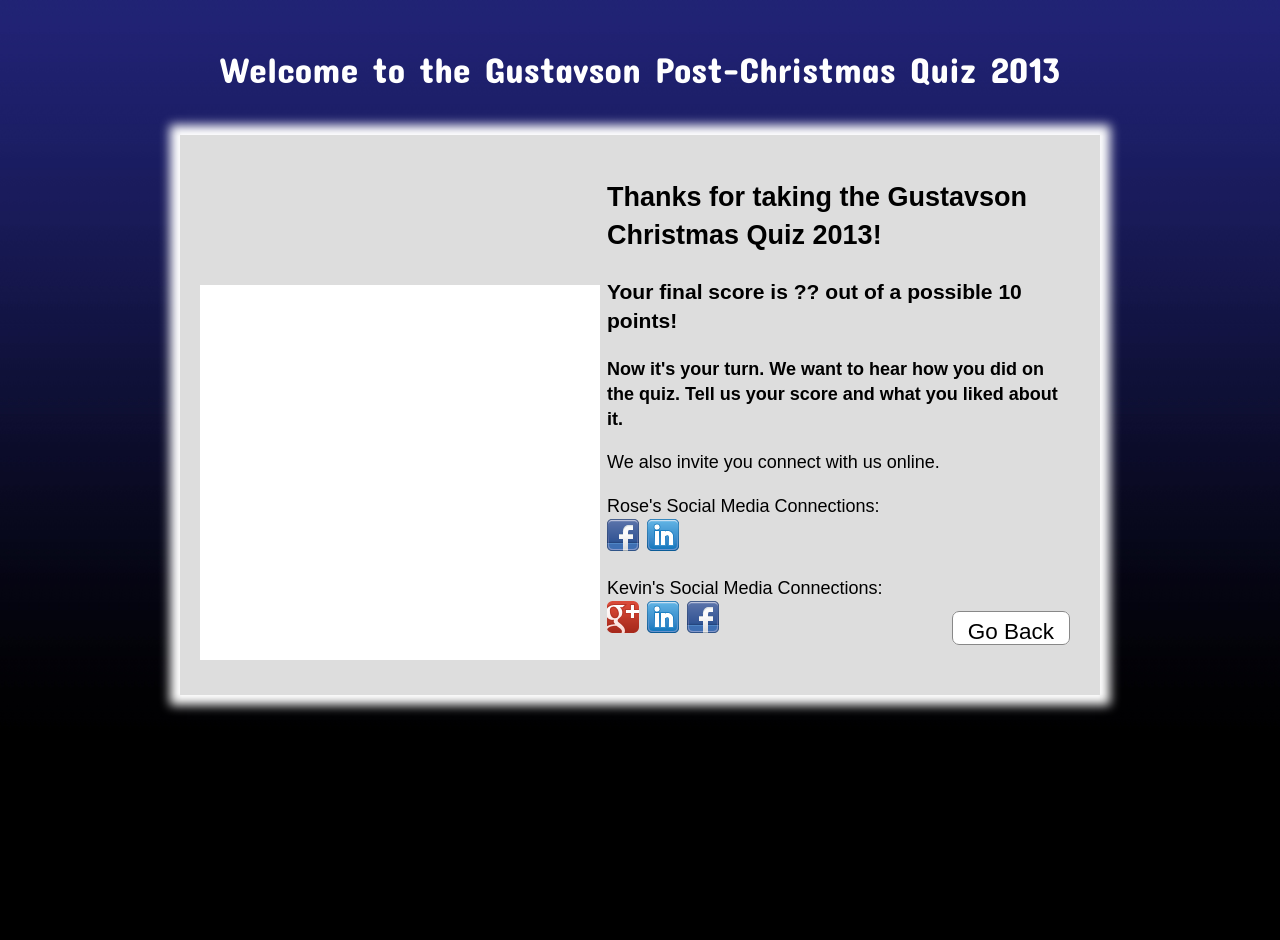
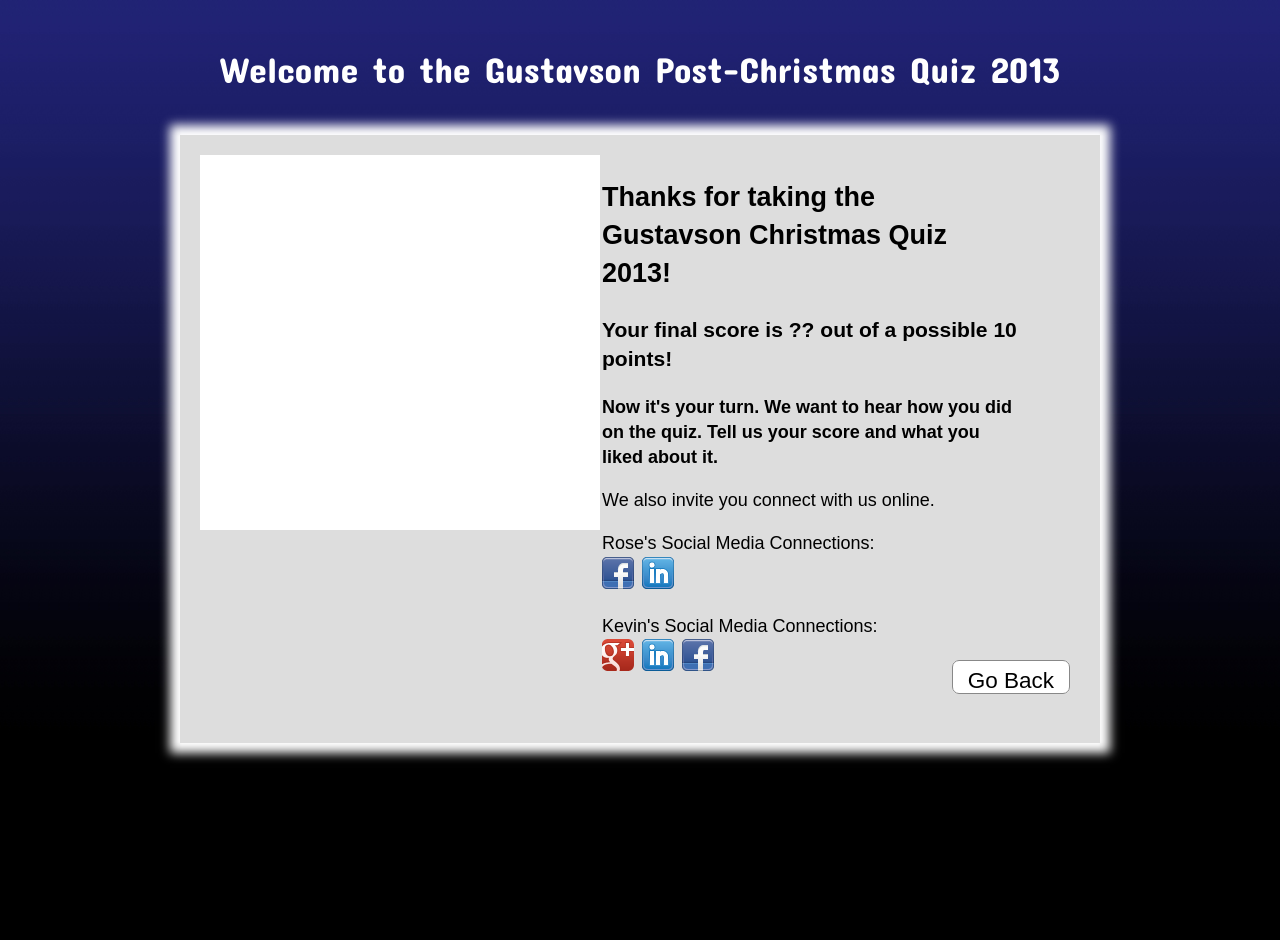
Before and after one commit to kgust/quiz, a Jekyll site: the page built from _posts/2013-12-25-question-score.html, in a window 1280 px wide. Built offline with Jekyll 4.4.1, drawn with Linux system fonts in a browser that asks for light colours; nearby versions of some CDN libraries; some web fonts are replaced; Markdown is read by kramdown in place of the engine named in the settings.

Commit message:
Add some flexiblity to the layout.

```diff
--- a/css/global.css
+++ b/css/global.css
@@ -50,9 +50,12 @@ canvas {
     /*border-radius: 7px;*/
     margin: 0 auto;
     padding: 20px;
-    width: 880px;
+    max-width: 880px;
     /*-ms-border-radius: 7px;*/
 }
+    #content .photo, #content .text {
+        float: left;
+    }
     #content img {
         display: inline-block;
         margin: 0 10px 0 0;
@@ -64,7 +67,6 @@ canvas {
         background-repeat: no-repeat;
         /*border-radius: 5px;*/
         /*-ms-border-radius: 5px;*/
-        display: inline-block;
         /*position: absolute;*/
         top: 0;
         height: 375px;
@@ -116,10 +118,11 @@ canvas {
         margin: auto;
     }
     #content .text {
-        display: inline-block;
         /*margin-left: 420px;*/
-        padding:     2px;
-        width:       460px;
+        margin-bottom: 25px;
+        max-width:     420px;
+        min-width:     300px;
+        padding:       2px;
     }
 
     #content ul {
```
